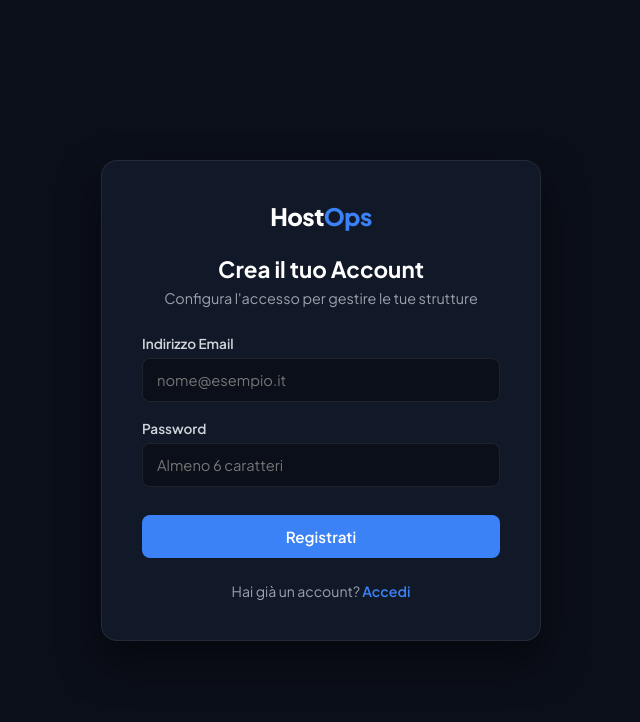
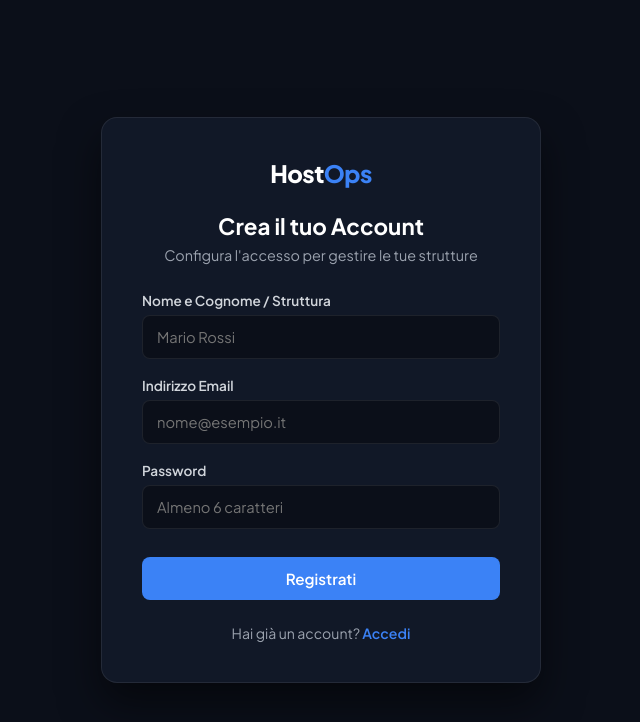
Before and after one commit to Praetorian2016/hostops, a FastAPI app: page /register in a window 1280 px wide. Shown: the top 722 px of the page, without its empty margins (319-959 px from the left). Run offline with FastAPI, Linux system fonts and the light colour scheme; parts of the project's set-up code (start-up, migrations or seed data) failed here and were passed over.

Commit message:
fix(auth): aggiunti full_name e flag secure sui cookie di sessione

```diff
--- a/app/routers/auth.py
+++ b/app/routers/auth.py
@@ -62,7 +62,8 @@ async def login_submit(
             value=res.session.access_token,
             httponly=True,
             max_age=3600 * 24 * 7,
-            samesite="lax"
+            samesite="lax",
+            secure=True
         )
         return response
 
@@ -115,7 +116,8 @@ async def register_submit(
                 value=res.session.access_token,
                 httponly=True,
                 max_age=3600 * 24 * 7,
-                samesite="lax"
+                samesite="lax",
+                secure=True
             )
             return response
         else:
@@ -131,7 +133,8 @@ async def register_submit(
                     value=login_res.session.access_token,
                     httponly=True,
                     max_age=3600 * 24 * 7,
-                    samesite="lax"
+                    samesite="lax",
+                    secure=True
                 )
             return response
 
--- a/app/templates/register.html
+++ b/app/templates/register.html
@@ -200,6 +200,11 @@
 
         <form action="/register" method="POST">
             <div class="form-group">
+                <label for="full_name">Nome e Cognome / Struttura</label>
+                <input type="text" id="full_name" name="full_name" placeholder="Mario Rossi" required autocomplete="name">
+            </div>
+
+            <div class="form-group">
                 <label for="email">Indirizzo Email</label>
                 <input type="email" id="email" name="email" placeholder="nome@esempio.it" required autocomplete="email">
             </div>
```
